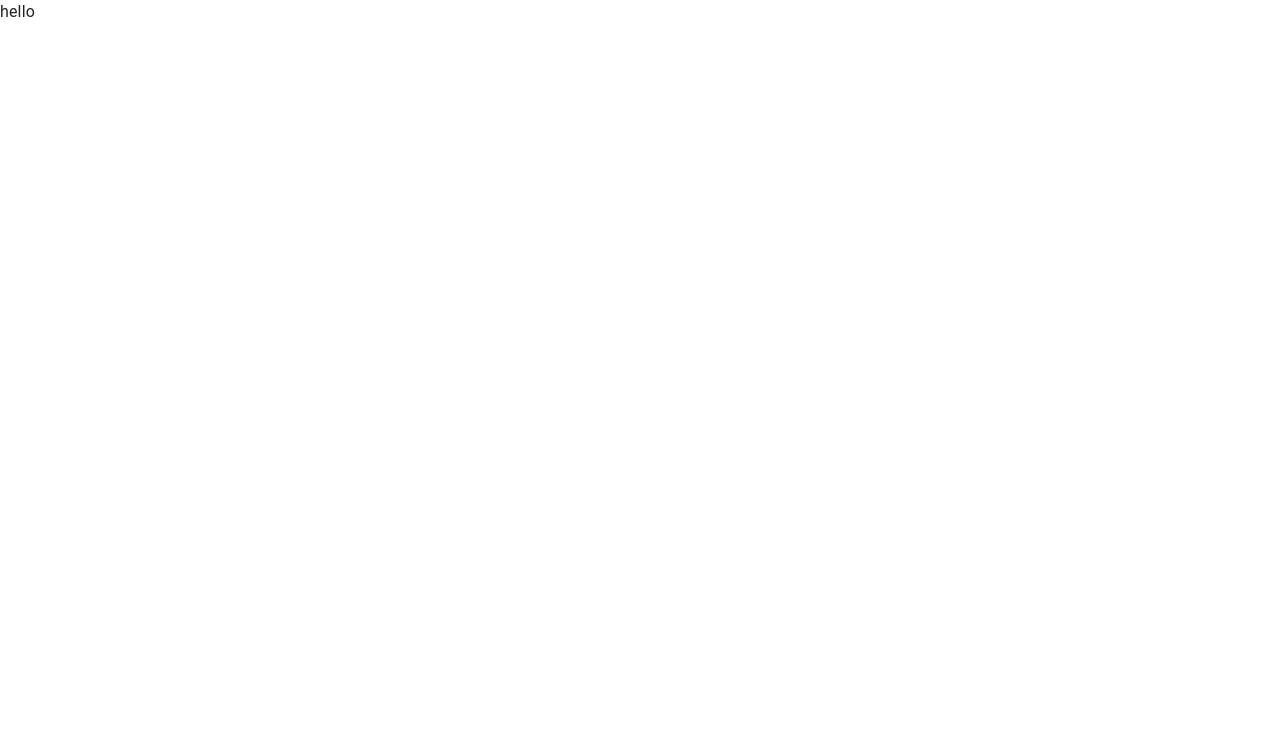
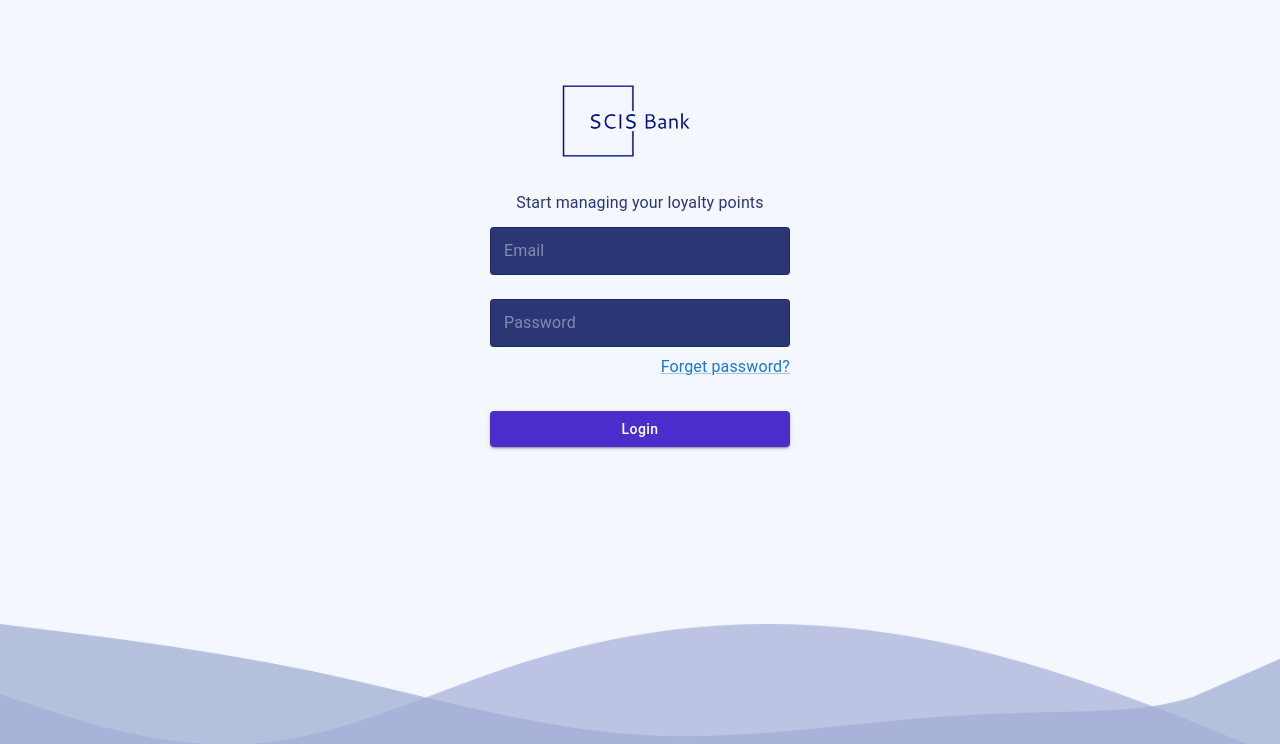
Before and after one commit to Spend-Transactions-Rewards-System/web-ui, a React (Create React App) app: page / in a window 1280 px wide. Shown: the top 744 px of the page. Built offline with nearby package versions, Linux system fonts and the light colour scheme.

Commit message:
added login page

```diff
--- a/src/App.js
+++ b/src/App.js
@@ -2,7 +2,6 @@ import { BrowserRouter as Router, Route, Routes } from "react-router-dom";
 
 import { CssBaseline } from "@mui/material";
 
-import Temp from "./Pages/Temp/Temp";
 import PointsActivity from "./Pages/PointsActivity/PointsActivity";
 import CustomerLayout from "./Layout/CustomerLayout";
 import TenantLayout from "./Layout/TenantLayout";
@@ -10,6 +9,7 @@ import DataFiles from "./Pages/DataFiles/DataFiles";
 import Campaigns from "./Pages/Campaigns/Campaigns";
 import Error404 from "./Pages/Error404/Error404";
 import UploadData from "./Pages/UploadData/UploadData";
+import Login from "./Pages/Login/Login";
 
 function App() {
   return (
@@ -17,7 +17,7 @@ function App() {
       <CssBaseline>
         <Router>
           <Routes>
-            <Route path="/" element={<Temp />}/>
+            <Route path="/" element={<Login />}/>
             <Route path="*" element={<Error404 />} />
 
             <Route element={<CustomerLayout />}>
--- a/src/Components/AccountMenu/AccountMenu.js
+++ b/src/Components/AccountMenu/AccountMenu.js
@@ -12,7 +12,7 @@ const AccountMenu = () => {
 
     return (
         <Box
-            className="format-spaceBetween"
+            className="flexbox-spaceBetween"
             sx={{
                 backgroundColor: "#FFFFFF",
                 borderRadius: "30px",
--- a/src/Components/CustomButton/CustomButton.js
+++ b/src/Components/CustomButton/CustomButton.js
@@ -2,7 +2,7 @@ import { useNavigate } from "react-router-dom";
 
 import { Button } from "@mui/material";
 
-const CustomButton = ({ text, handleOnClick, link, disabled }) => {
+const CustomButton = ({ text, handleOnClick, link, disabled, fullWidth }) => {
 
     const navigate = useNavigate();
     const handleNavigate = () => {
@@ -14,6 +14,7 @@ const CustomButton = ({ text, handleOnClick, link, disabled }) => {
             variant="contained"
             onClick={handleOnClick ? handleOnClick : handleNavigate}
             disabled={disabled}
+            fullWidth={fullWidth}
             sx={{
                 textTransform: "none",
                 backgroundColor: "#4B2DCC",
--- a/src/Components/LoadingAnimation/LoadingAnimation.js
+++ b/src/Components/LoadingAnimation/LoadingAnimation.js
@@ -2,7 +2,7 @@ import { Box, CircularProgress } from "@mui/material";
 
 const LoadingAnimation = () => {
     return(
-        <Box className="format-center">
+        <Box className="flexbox-center">
             <CircularProgress
                 sx={{
                 color: "#2B3674",
--- a/src/Components/SearchBar/SearchBar.js
+++ b/src/Components/SearchBar/SearchBar.js
@@ -9,7 +9,7 @@ const SearchBar = ({ placeholder, handleOnChange }) => {
             fullWidth
             label={
                 <Box
-                    className="format-flexStart"
+                    className="flexbox-flexStart"
                     sx={{color: "#888888"}}
                 >
                   <FiSearch /> &nbsp; {placeholder}
--- a/src/Layout/Layout.css
+++ b/src/Layout/Layout.css
@@ -1,8 +1,3 @@
-.logo.MuiTypography-root {
-    color: #2B3674;
-    font-size: 20px;
-}
-
 .pageHeader-customer.MuiTypography-root {
     color: #2B3674;
     font-size: 20px;
@@ -18,26 +13,33 @@
 }
 
 /* Common format */
-.format-center {
+.flexbox-center {
     display: flex;
     justify-content: center;
     align-items: center;
 }
 
-.format-spaceBetween {
+.flexbox-spaceBetween {
     display: flex;
     justify-content: space-between;
     align-items: center;
 }
 
-.format-flexEnd {
+.flexbox-flexEnd {
     display: flex;
     justify-content: flex-end;
     align-items: center;
 }
 
-.format-flexStart {
+.flexbox-flexStart {
     display: flex;
     justify-content: flex-start;
     align-items: center;
 }
+
+.flexbox-columnFlex {
+    display: flex;
+    justify-content: flex-start;
+    align-items: center;
+    flex-direction: column;
+}
--- a/src/Pages/DataFiles/DataFiles.js
+++ b/src/Pages/DataFiles/DataFiles.js
@@ -84,7 +84,7 @@ const DataFiles = () => {
             {mainData === null || details === null ? <LoadingAnimation /> :
             <>
                 <Box
-                    className="format-flexEnd"
+                    className="flexbox-flexEnd"
                     sx={{mb: 2}}
                 >
                     <CustomButton
--- /dev/null
+++ b/src/Pages/Login/Login.css
@@ -0,0 +1,36 @@
+.background {
+    background-image: url("../../Assets/login-design.png");
+    background-position: bottom;
+    background-color: #F4F7FE;
+    background-size: contain;
+    background-repeat: no-repeat;
+    height: 100vh;
+    width: 100%;
+    z-index: 1;
+}
+
+.forget {
+    font-size: 12px;
+    padding: 8px 0px 32px 0px;
+    position: relative;
+    float: right;
+    text-decoration: none;
+    color: #4B2DCC;
+    font-weight: 500;
+}
+
+.forget:visited {
+    text-decoration: none;
+    color: red;
+}
+
+.forget:hover {
+    text-decoration: none;
+    color: #aea1e6;
+    cursor: pointer;
+}
+
+input:-webkit-autofill {
+    -webkit-box-shadow: 0 0 0px 1000px #2B3674 inset;
+    -webkit-text-fill-color: #ffffff;
+}
--- /dev/null
+++ b/src/Pages/Login/Login.js
@@ -0,0 +1,94 @@
+import { useState } from "react";
+import { useNavigate } from "react-router-dom";
+
+import { Box, Link, TextField, Typography } from "@mui/material";
+import _ from "lodash";
+
+import "./Login.css";
+import CustomButton from "../../Components/CustomButton/CustomButton";
+
+const Login = () => {
+
+    const navigate = useNavigate();
+    const [formData, setFormData] = useState({});
+    const [error, setError] = useState({
+        email: false, password: false
+    })
+
+    const handleLogin = () => {
+        console.log(formData)
+        // const role = "customer";
+        const role = "tenant";
+
+        navigate(role === "tenant" ? "/datafiles" : "/pointsactivity")
+    }
+
+
+    return (
+        <Box className="background">
+            <Box
+                className="flexbox-columnFlex"
+                sx={{m: "auto", width: "300px", pt: "4%"}}
+            >
+                <img
+                    src={require("../../Assets/logo.png")}
+                    width="200px"
+                    style={{padding: "20px"}}
+                    alt="logo"
+                />
+                <Typography sx={{color: "#2B3674"}}>
+                    Start managing your loyalty points
+                </Typography>
+                {_.map(["email", "password"], (item) => {
+                    return(
+                        <TextField
+                            key={item}
+                            type={item}
+                            size="small"
+                            fullWidth
+                            placeholder={item.charAt(0).toUpperCase() + item.slice(1).toLowerCase()}
+                            error={error[item]}
+                            helperText={
+                                error[item] && item ==="email" ? "Email does not exist"
+                                : error[item] && item === "password" ? "Password Incorrect. Please Try Again"
+                                : ""
+                            }
+                            onChange={(event) => {
+                                setFormData((state) => ({
+                                    ...state,
+                                    [item]: event.target.value
+                                }))
+                            }}
+                            sx={{
+                                my: 1.5,
+                                mb: item === "password" ? 0 : 1.5,
+                            }}
+                            InputProps={{
+                                sx: {
+                                    backgroundColor: "#2B3674",
+                                    color: "#FFFFFF",
+                                    py: 0.5
+                                }
+                            }}
+                            FormHelperTextProps = {{
+                                sx: { m: "auto", pt: 0.5}
+                            }}
+                        />
+                    )})
+                }
+                <Box sx={{width: "300px"}}>
+                    <Link className="forget">Forget password?</Link>
+                </Box>
+                <CustomButton
+                    text="Login"
+                    fullWidth={true}
+                    handleOnClick={handleLogin}
+                />
+            </Box>
+        </Box>
+
+
+    )
+}
+
+export default Login;
--- a/src/Pages/Temp/Temp.js
+++ /dev/null
@@ -1,7 +0,0 @@
-const Temp = () => {
-    return(
-        <>hello</>
-    )
-}
-
-export default Temp;
```
Also changed, not shown: src/Assets/login-design.png (added), src/Assets/logo.png (added).
